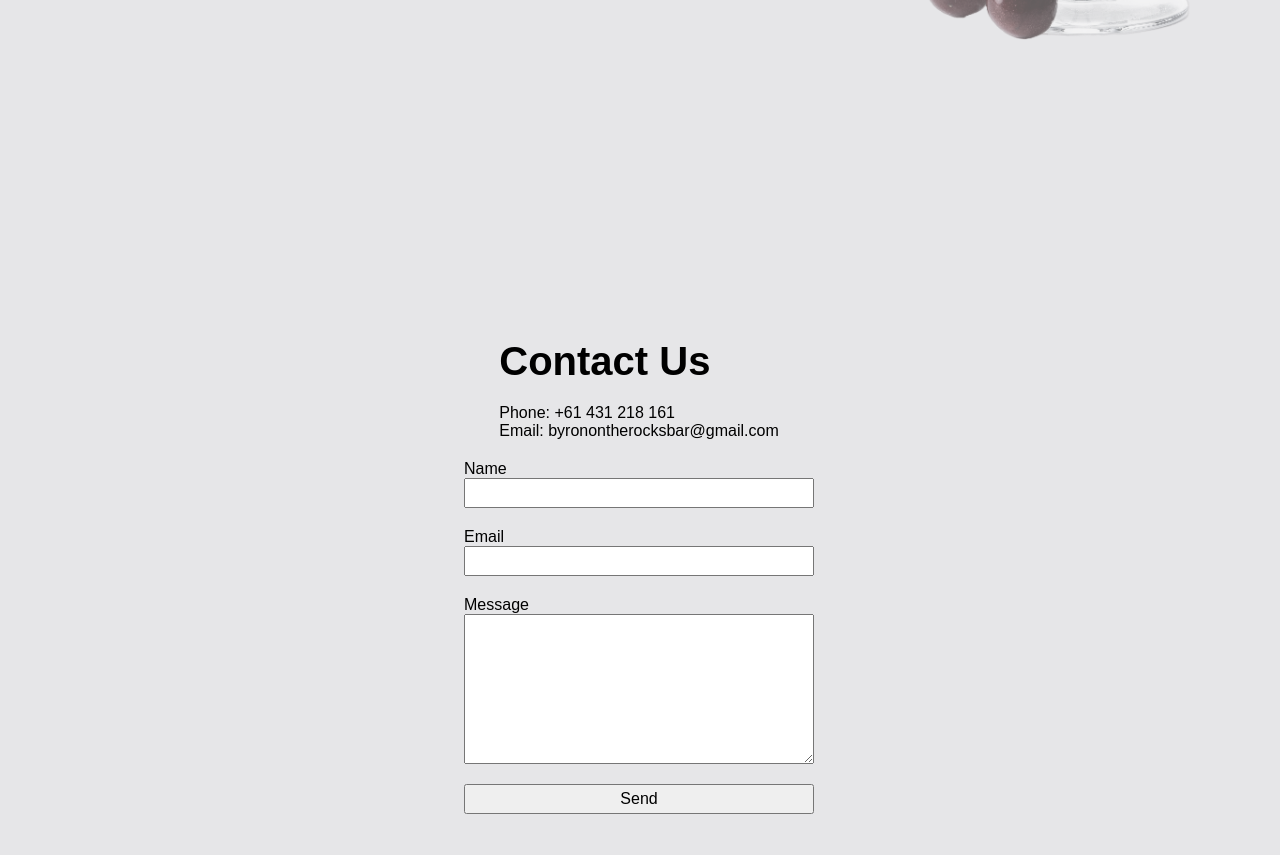
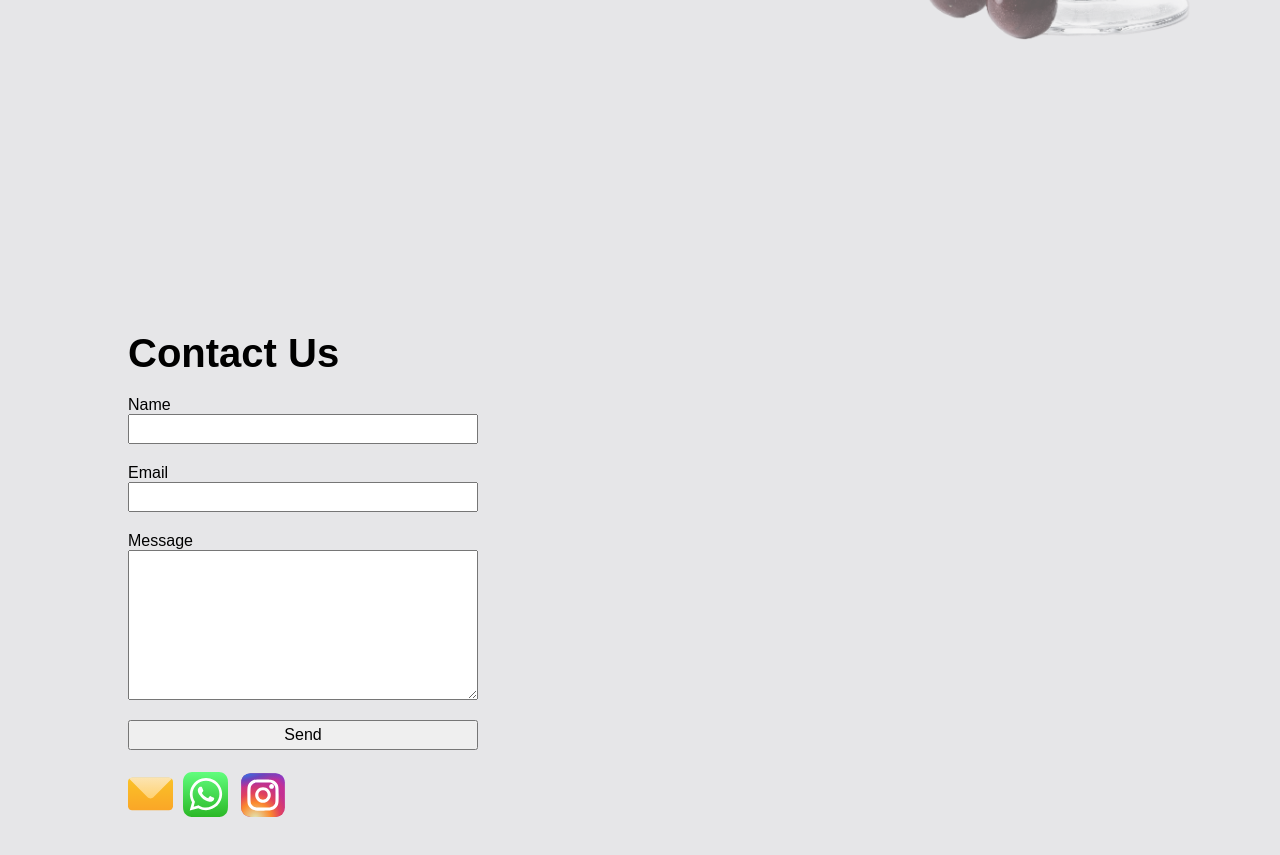
Before and after one commit to matipeco/byron-on-the-rocks, a React (Vite) app: page / in a window 1280 px wide. Shown: the part 6080-6935 px from the top of the page. Built offline with nearby package versions, Linux system fonts and the light colour scheme; a web font is replaced by a local one.

Commit message:
update Contact

```diff
--- a/src/components/Contact/index.tsx
+++ b/src/components/Contact/index.tsx
@@ -1,6 +1,9 @@
 import { Container } from "../Container";
 import { FormEmail } from "../FormEmail";
 // import vaso from "../../assets/vaso.svg";
+import wpp from "../../assets/wapp.svg";
+import mail from "../../assets/mail.svg";
+import insta from "../../assets/insta.svg";
 import "./style.scss";
 
 export const Contact = () => {
@@ -16,10 +19,21 @@ export const Contact = () => {
         /> */}
         <div className="contact__container-text">
           <h3>Contact Us</h3>
-          <p>Phone: +61 431 218 161</p>
-          <p>Email: byronontherocksbar@gmail.com</p>
+          <FormEmail />
+          <div className="contact__container-icons">
+            <a href="mailto:byronontherocksbar@gmail.com">
+              <img src={mail} alt="" width="45" height="45" />
+            </a>
+            <a href="#">
+              <img src={wpp} alt="" width="45" height="45" />
+            </a>
+            <a href="#">
+              <img src={insta} alt="" width="50" height="50" />
+            </a>
+          </div>
+          {/* <p>Phone: +61 431 218 161</p>
+          <p>Email: byronontherocksbar@gmail.com</p> */}
         </div>
-        <FormEmail />
       </Container>
     </section>
   );
--- a/src/components/Contact/style.scss
+++ b/src/components/Contact/style.scss
@@ -7,9 +7,17 @@
       // background-color: red;
       min-height: 100vh;
       display: flex;
-      align-items: center;
+      // align-items: center;
       justify-content: center;
       flex-direction: column;
+    }
+    &-icons{
+      display: flex;
+      align-items: center;
+      // justify-content: center;
+      gap: 1rem;
+      // background-color: red;
+
     }
 
     &-text{
```
